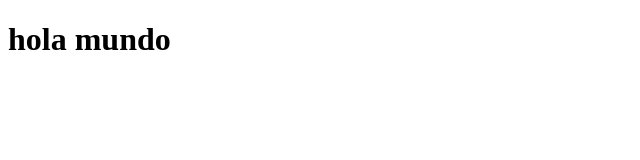
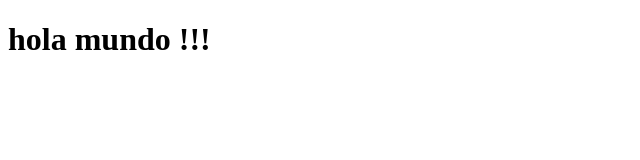
Before and after one commit to riclops17/infovis, a plain HTML site: page index.html in a window 1280 px wide. Shown: the full height of the page, 0-640 px from the left. Drawn offline with Linux system fonts and the light colour scheme.

Commit message:
Update index.html

```diff
--- a/index.html
+++ b/index.html
@@ -1,9 +1,11 @@
 <!DOCTYPE html>
 <html>
 <head>
-	<title> Hola Mundo</title>
+  <meta charset="utf-8">
+  <meta name="viewport" content="width=device-width">
+  <title>Hola mundo</title>
 </head>
 <body>
-   <h1> hola mundo</h1>
+  <h1> hola mundo !!!</h1>
 </body>
 </html>
```
